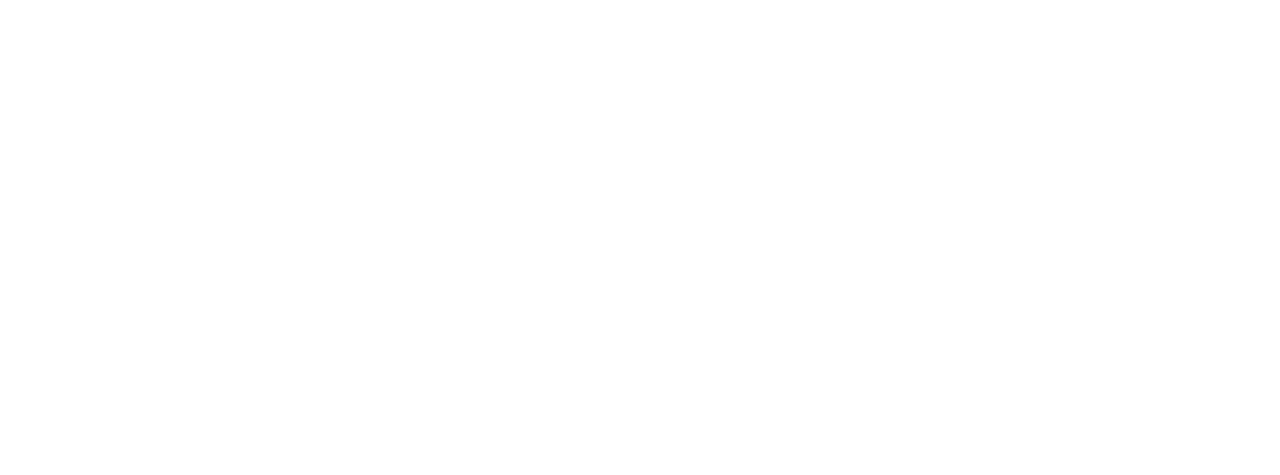
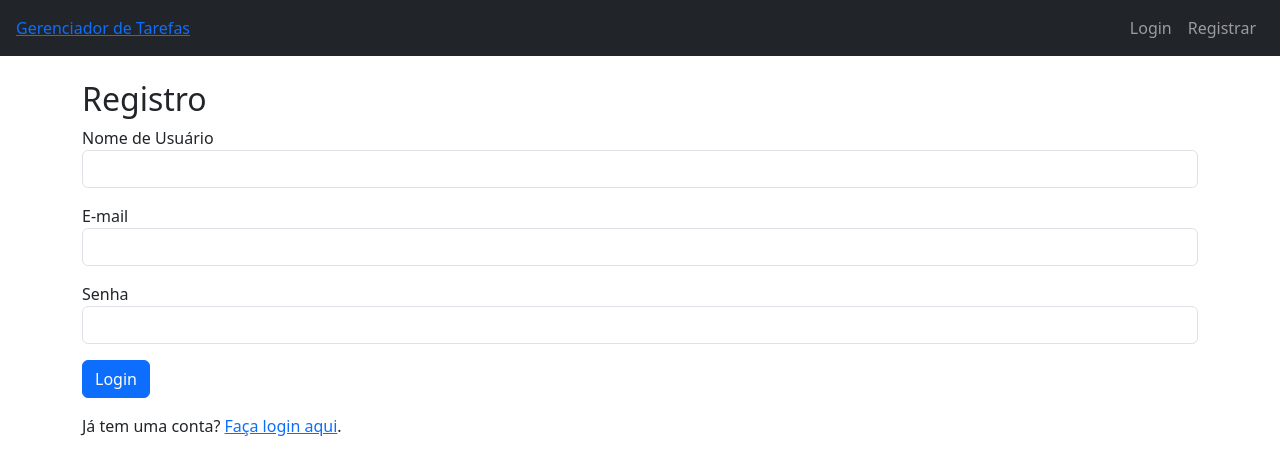
Before and after one commit to alyssa-sys/Grupo-1-FSI-Tutorial-Flask, a Flask app: page /registro in a window 1280 px wide. Before the commit the part shown is empty. Shown: the top 475 px of the page. Run offline with Flask 3, Linux system fonts and the light colour scheme.

Commit message:
Correção no método do arquivo base.html e atualização das páginas html de login e registro

```diff
--- a/gerenciador_de_tarefas/templates/base.html
+++ b/gerenciador_de_tarefas/templates/base.html
@@ -24,7 +24,7 @@
                             <a class="nav-link" href="{{ url_for('login') }}">Login</a>
                         </li>
                         <li class="nav-item">
-                            <a class="nav-link" href="{{ url_for('register') }}">Registrar</a>
+                            <a class="nav-link" href="{{ url_for('registro') }}">Registrar</a>
                         </li>
                     {% endif %}
                 </ul>
--- a/gerenciador_de_tarefas/templates/registro.html
+++ b/gerenciador_de_tarefas/templates/registro.html
@@ -0,0 +1,23 @@
+{% extends "base.html" %}
+{% block content %}
+<h2>Registro</h2>
+
+<form method="POST">
+    <div class="mb-3">
+        <label>Nome de Usuário</label>
+        <input type="text" name="username" class="form-control" required>
+    </div>
+    <div class="mb-3">
+        <label>E-mail</label>
+        <input type="email" name="email" class="form-control" required>
+    </div>
+    <div class="mb-3">
+        <label>Senha</label>
+        <input type="password" name="password" class="form-control" required>
+    </div>
+    <button type="submit" class="btn btn-primary">Login</button>
+</form>
+
+<p class="mt-3">Já tem uma conta? <a href="{{ url_for('login') }}">Faça login aqui</a>.</p>
+
+{% endblock %}
```
Also changed, not shown: gerenciador_de_tarefas/templates/login.html (+19 -0 lines).
